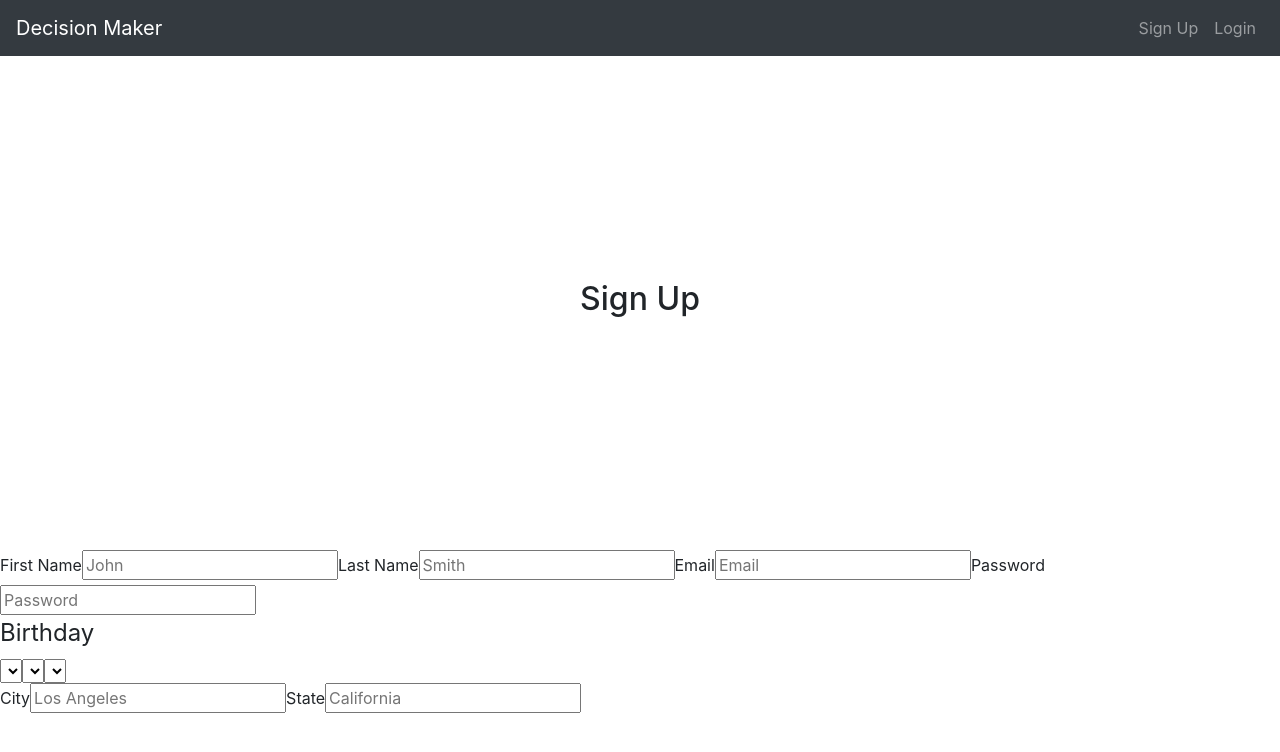
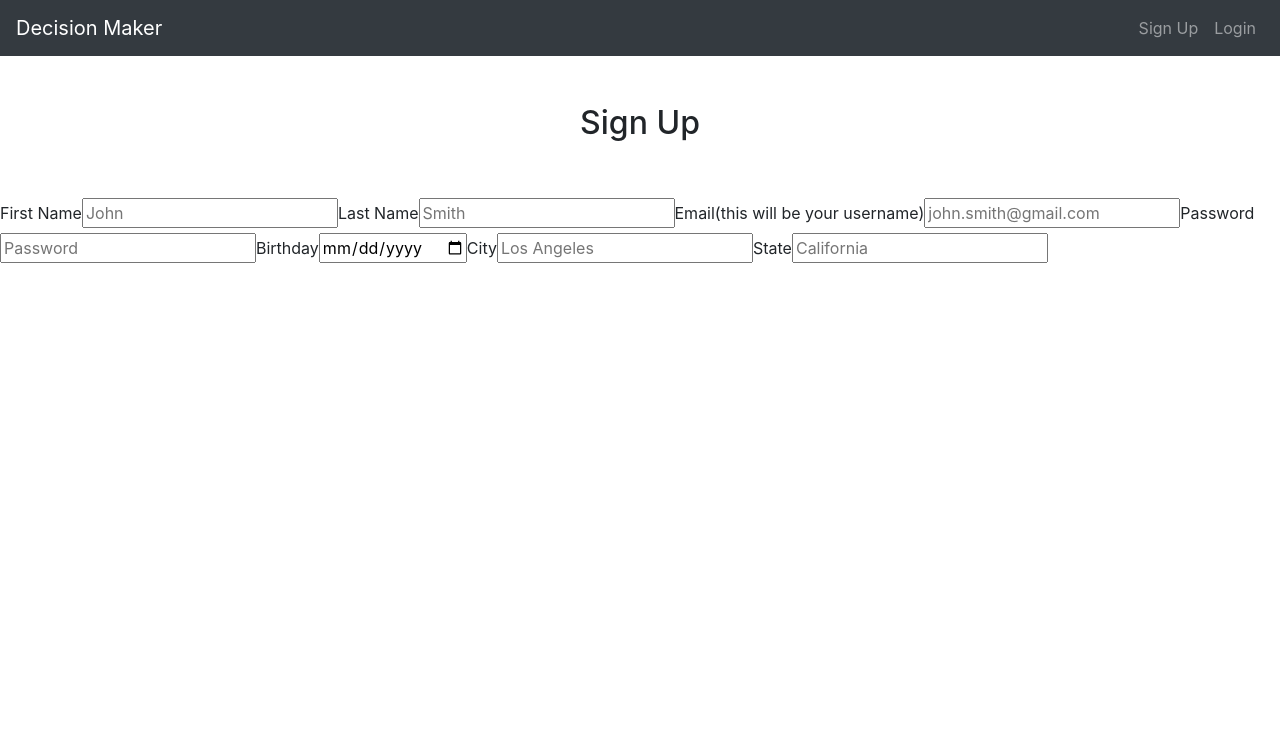
Before and after one commit to azj210/DailyDashboard, a React (Create React App) app in the folder frontend/: page /sign-up in a window 1280 px wide. Shown: the top 752 px of the page. Built offline with nearby package versions, Linux system fonts and the light colour scheme; the HTML template or start-up script is replaced by a standard one.

Commit message:
Finish Sign Up and Login Page Structure

```diff
--- a/frontend/public/index.css
+++ b/frontend/public/index.css
@@ -1,9 +1,14 @@
 header {
     text-align: center;
-    padding: 14.0rem 0;
+    padding: 3.0rem 0;
 }
 
 .btn {
     width: 7.0rem;
     margin: 1.5rem 2.0rem;
 }
+
+.homepage-header {
+    text-align: center;
+    padding: 14.0rem 0;
+}
--- a/frontend/src/components/AccountHome.jsx
+++ b/frontend/src/components/AccountHome.jsx
@@ -2,7 +2,9 @@ import React from 'react';
 
 function AccountHome () {
     return(
-        <h1>Welcome!</h1>
+        <div className="homepage-header">
+            <h1>Welcome!</h1>
+        </div>
     );
 };
 
--- a/frontend/src/components/Home.jsx
+++ b/frontend/src/components/Home.jsx
@@ -3,12 +3,10 @@ import { Link, Route } from 'react-router-dom';
 
 function Home () {
     return(
-        <div>
-            <header>
-                <h1>Decision Maker</h1>
-                <Link to="/sign-up" className="btn btn-lg btn-outline-primary">Sign Up</Link>
-                <Link to="/login" className="btn btn-lg btn-secondary">Login</Link>
-            </header>
+        <div className="homepage-header">
+            <h1>Decision Maker</h1>
+            <Link to="/sign-up" className="btn btn-lg btn-outline-primary">Sign Up</Link>
+            <Link to="/login" className="btn btn-lg btn-secondary">Login</Link>
         </div>
     );
 };
--- a/frontend/src/components/Login.jsx
+++ b/frontend/src/components/Login.jsx
@@ -1,8 +1,34 @@
-import React from 'react';
+import React, { useState } from 'react';
 
 function Login () {
+    const [loginInfo, setLoginInfo] = useState({
+        email: "",
+        password: "",
+    });
+
+    function handleChange(event) {
+        const { value, name } = event.target;
+        setLoginInfo(prevValue => {
+            return {
+                ...prevValue,
+                [name]: value
+            }
+        });
+    };
+
     return(
-        <h1>Login</h1>
+        <div>
+            <header>
+                <h2>Login</h2>
+                <form action="/login" method="post">
+                    <label for="username">Email</label>
+                    <input id="username" name="email" type="email" placeholder="john.smith@gmail.com" value={loginInfo.email} onChange={handleChange} />
+
+                    <label for="loginPW">Password</label>
+                    <input id="loginPW" name="password" type="password" placeholder="Password" value={loginInfo.pw} onChange={handleChange} />
+                </form>
+            </header>
+        </div>
     );
 };
 
--- a/frontend/src/components/SignUp.jsx
+++ b/frontend/src/components/SignUp.jsx
@@ -5,12 +5,11 @@ function SignUp() {
     const [form, setForm] = useState({
         fName: "",
         lName: "",
-        bDay: {month: "", day: "", year: ""},
+        birthday: "",
         email: "",
-        pw: "",
+        password: "",
         city: "",
         state: "",
-        uID: ""
     });
 
     function handleChange(event) {
@@ -28,33 +27,27 @@ function SignUp() {
             <header>
                 <h2>Sign Up</h2>
             </header>
-            <form>
+            <form action="/sign-up" method="post">
                 <label for="fName">First Name</label>
                 <input id="fName" name="fName" type="text" placeholder="John" value={form.fName} onChange={handleChange} required />
+
                 <label for="lName">Last Name</label>
                 <input id="lName" name="lName" type="text" placeholder="Smith" value={form.lName} onChange={handleChange} requried />
-                <label for="email">Email</label>
-                <input id="email" name="email" type="email" placeholder="Email" value={form.email} onChange={handleChange} />
-                <label for="pw">Password</label>
-                <input id="pw" name="pw" type="password" placeholder="Password" value={form.pw} onChange={handleChange} />
-                <fieldset>
-                    <legend>Birthday</legend>
-                    <select id="month" name="month" placeholder="Month">
-                        <option></option>
-                    </select>
-                    <select id="day" name="day" placeholder="Day">
-                        <option></option>
-                    </select>
-                    <select id="year" name="year" placeholder="Year">
-                        <option></option>
-                    </select>
-                </fieldset>
+
+                <label for="email">Email(this will be your username)</label>
+                <input id="email" name="email" type="email" placeholder="john.smith@gmail.com" value={form.email} onChange={handleChange} />
+
+                <label for="password">Password</label>
+                <input id="password" name="password" type="password" placeholder="Password" value={form.pw} onChange={handleChange} />
+
+                <label for="birthday">Birthday</label>
+                <input id="birthday" type="date" name="birthday" value={form.birthday} />
 
                 <label for="city">City</label>
                 <input id="city" name="city" type="text" placeholder="Los Angeles" value={form.city} onChange={handleChange} required />
+
                 <label for="state">State</label>
                 <input id="state" name="state" type="text" placeholder="California" value={form.state} onChange={handleChange} requied />
-
             </form>
         </div>
     );
```
Also changed, not shown: frontend/public/index.html (line endings or trailing spaces).
